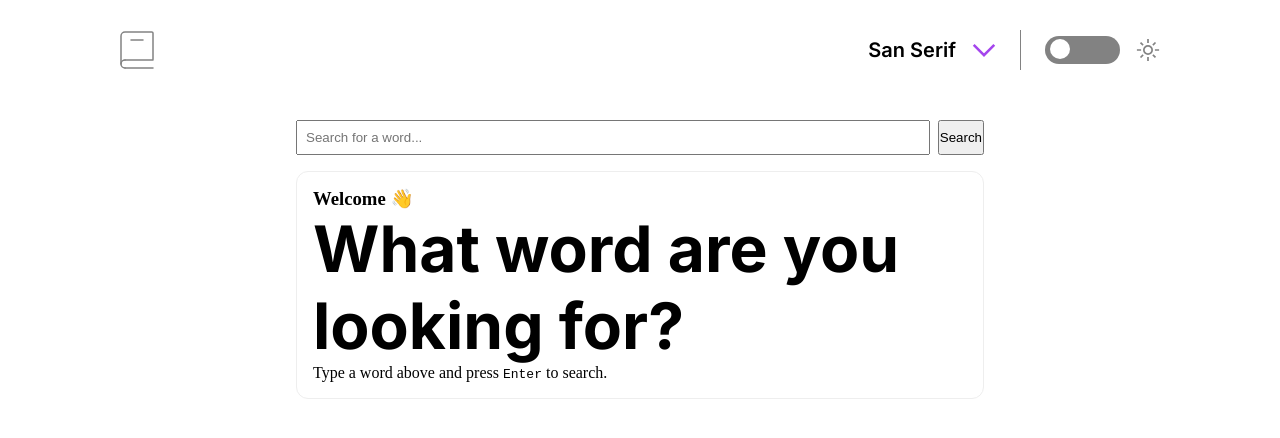
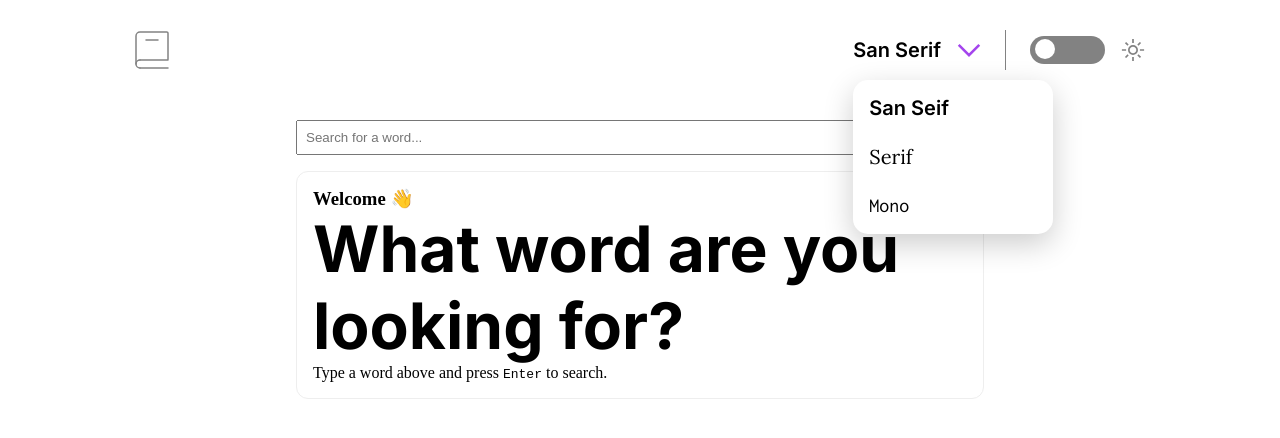
Before and after one commit to sean365-bit/dictionary-app, a React (Vite) app: page / in a window 1280 px wide. Both pictures are taken after a click on the picture 984 px from the left and 50 px from the top of the page. Shown: the top 438 px of the page. Built offline with nearby package versions, Linux system fonts and the light colour scheme.

Commit message:
Add dropdown

```diff
--- a/src/components/Header.tsx
+++ b/src/components/Header.tsx
@@ -1,4 +1,4 @@
-import { useState, useEffect } from "react";
+import { useState, useEffect, useRef } from "react";
 import "../styles/Header.scss";
 import logo from "../assets/images/logo.svg";
 import iconMoon from "../assets/images/icon-moon.svg";
@@ -22,11 +22,8 @@ const Header = function () {
         </div>
 
         <div className="theme_container">
-          <div>
-            <p>San Serif</p>
-            <img src={iconArrow} alt="icon" loading="lazy" />
-
-            <div className="vertical_divisor"></div>
+          <div className="theme_options">
+            <NavItem />
 
             <Switch isDarkMode={isDarkMode} onToggle={toggleDarkMode} />
 
@@ -42,4 +39,45 @@ const Header = function () {
   );
 };
 
+const NavItem = function () {
+  const [open, setOpen] = useState<boolean>(false);
+  const dropdownRef = useRef<HTMLDivElement | null>(null);
+
+  useEffect(() => {
+    function handleClickOutside(event: MouseEvent) {
+      if (
+        dropdownRef.current &&
+        !dropdownRef.current.contains(event.target as Node)
+      ) {
+        setOpen(false);
+      }
+    }
+
+    document.addEventListener("mousedown", handleClickOutside);
+    return () => document.removeEventListener("mousedown", handleClickOutside);
+  }, []);
+
+  return (
+    <div className="navItem" ref={dropdownRef}>
+      <p className="option_one">San Serif</p>
+
+      <img
+        src={iconArrow}
+        alt="icon"
+        loading="lazy"
+        onClick={() => setOpen((prev) => !prev)}
+      />
+
+      {open && (
+        <div className="dropdown">
+          <p className="option_one">San Seif</p>
+          <p className="option_two">Serif</p>
+          <p className="option_three">Mono</p>
+        </div>
+      )}
+      <div className="vertical_divisor"></div>
+    </div>
+  );
+};
+
 export default Header;
--- a/src/styles/Header.scss
+++ b/src/styles/Header.scss
@@ -15,34 +15,32 @@ nav {
   display: flex;
   justify-content: space-between;
   align-items: center;
+
+  padding-left: 15px;
+  padding-right: 15px;
 }
 
-.font_selection_container,
+.font_selection_container {
+  flex: 1;
+}
+
 .theme_container {
-  flex: 1;
+  flex: 5;
+  display: flex;
+  align-items: center;
+  justify-content: flex-end;
 }
 
 .font_selection_container {
   display: flex;
+  align-items: center;
   justify-content: flex-start;
-  align-items: center;
 }
 
 .theme_container {
   display: flex;
+  align-items: center;
   justify-content: flex-end;
-  align-items: center;
-  gap: 25px;
-
-  div {
-    display: flex;
-    align-items: center;
-    gap: 1rem;
-
-    p {
-      @include headingSInter;
-    }
-  }
 
   img {
     width: 24px;
@@ -50,6 +48,57 @@ nav {
     cursor: pointer;
   }
 }
+
+.theme_options {
+  display: flex;
+  align-items: center;
+  gap: 1rem;
+}
+
+/* dropdown */
+.navItem {
+  display: flex;
+  align-items: center;
+  gap: 1rem;
+  position: relative;
+}
+
+.dropdown {
+  box-shadow: 0 10px 30px rgba(0, 0, 0, 0.2);
+
+  border-radius: 15px;
+  background: $white;
+  display: flex;
+  flex-direction: column;
+  justify-content: center;
+  gap: 25px;
+
+  position: absolute;
+
+  padding: 1rem;
+  top: 50px;
+  width: 200px;
+
+  p:hover {
+    color: $purple;
+    cursor: pointer;
+    transition: color 0.3s ease;
+  }
+}
+
+.option_one {
+  @include headingSInter;
+}
+
+.option_two {
+  @include headingSLora;
+}
+
+.option_three {
+  @include headingSMono;
+}
+
+/* dropdown end */
 
 .vertical_divisor {
   width: 1px;
--- a/src/styles/Switch.scss
+++ b/src/styles/Switch.scss
@@ -40,9 +40,9 @@ input:focus + .slider {
   box-shadow: 0 0 1px $purple;
 }
 input:checked + .slider:before {
-  -webkit-transform: translateX(41px);
-  -ms-transform: translateX(41px);
-  transform: translateX(41px);
+  -webkit-transform: translateX(25px);
+  -ms-transform: translateX(25px);
+  transform: translateX(25px);
 }
 .slider.round {
   border-radius: 34px;
@@ -55,3 +55,16 @@ body.dark {
   background-color: $black;
   color: $white;
 }
+
+.dark .dropdown {
+  box-shadow: 0 0 40px 15px hsla(274, 82%, 60%, 0.5);
+  background: $black200;
+}
+
+@media screen and (min-width: 375px) {
+  input:checked + .slider:before {
+    -webkit-transform: translateX(41px);
+    -ms-transform: translateX(41px);
+    transform: translateX(41px);
+  }
+}
```
Also changed, not shown: 1 other file (tests, documents, lock files or other folders).
